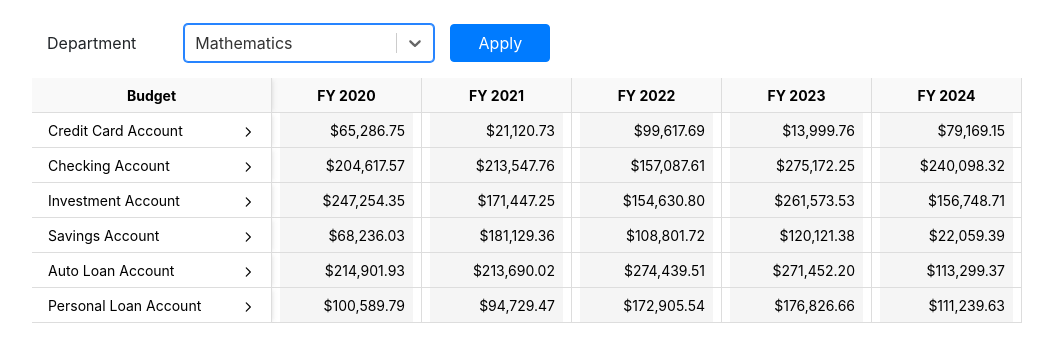
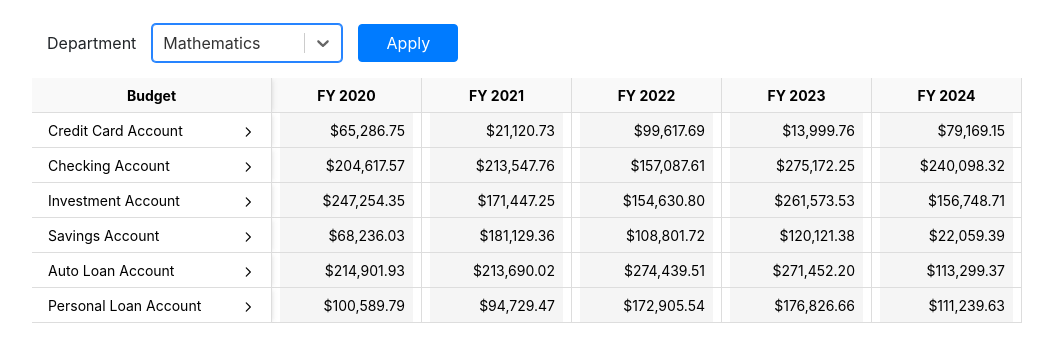
Before and after one commit to priyankareddys/budget, a React (Create React App) app: page / in a window 1280 px wide. Shown: the top 362 px of the page, without its empty margins (46-1099 px from the left). Built offline with nearby package versions, Linux system fonts and the light colour scheme.

Commit message:
Added few changes

```diff
--- a/src/App.scss
+++ b/src/App.scss
@@ -134,5 +134,6 @@
 }
 
 .w-250px {
-  width: 250px;
+  width: 190px;
+  text-align: left;
 }
--- a/src/components/DepartmentSelector/index.js
+++ b/src/components/DepartmentSelector/index.js
@@ -17,7 +17,7 @@ const DepartmentSelector = ({
       <Row className="my-3 mx-0">
         <Col sm={12}>
           <div className="d-inline-flex float-left align-items-center">
-            <span className="float-left mr-5">Department</span>
+            <span className="float-left mr-3">Department</span>
             <div className="float-left w-250px">
               <Select
                 autoFocus
--- a/src/pages/Home.scss
+++ b/src/pages/Home.scss
@@ -16,5 +16,5 @@
 }
 
 .fill-grid {
-  border: none;
+  border: none !important;
 }
```
Also changed, not shown: 1 other file (tests, documents, lock files or other folders).
